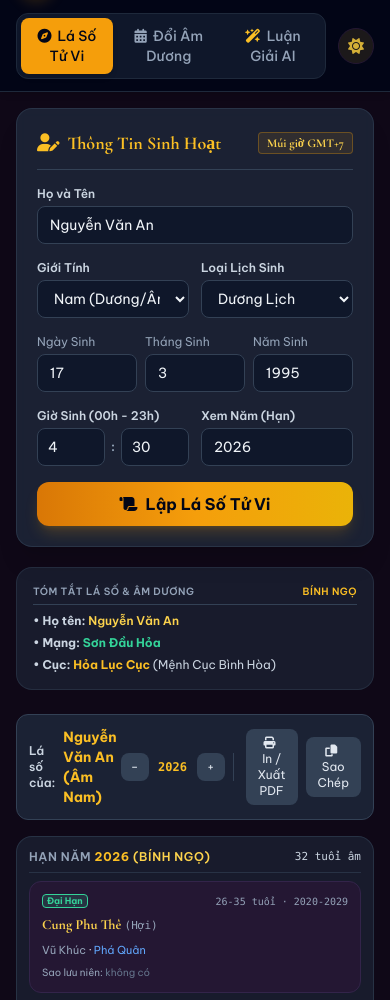
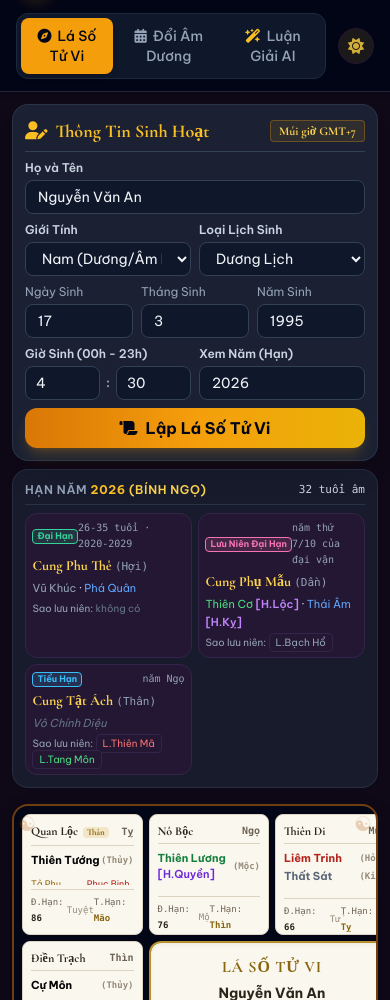
Before and after one commit to huv95/tuvi, a website: page pages/ansaotudong.html in a window 390 px wide. Shown: the part 59-1059 px from the top of the page. Drawn offline with nearby package versions, Linux system fonts and the light colour scheme.

Commit message:
refactor(ansaotudong): dời Hạn Năm sang sidebar, gọn trang vừa 1 màn hình
- Dời khối tóm tắt Đại Hạn/Lưu Niên/Tiểu Hạn từ trên bàn cờ xuống sidebar
  trái; bỏ dòng "Lá số của" và nút -/+ đổi năm vì trùng thông tin đã có
  sẵn (tên ở Tóm Tắt, năm ở ô "Xem Năm" trong form).
- Bỏ luôn thẻ "Tóm Tắt Lá Số & Âm Dương" và 2 nút In PDF/Sao Chép theo
  yêu cầu, dọn JS (quickTimeTag, summaryContent, copyChartSummary) không
  còn phần tử nào dùng tới.
- Khoá overflow:hidden cho html/body từ breakpoint lg trở lên, main +
  2 cột chuyển sang flex/h-full/min-h-0 để toàn trang vừa đúng 1 màn
  hình khi ở desktop, mỗi cột tự cuộn riêng nếu nội dung dài hơn chỗ
  còn lại. Dưới lg (điện thoại/tablet nhỏ) vẫn cuộn trang bình thường.

```diff
--- a/pages/ansaotudong.html
+++ b/pages/ansaotudong.html
@@ -41,6 +41,23 @@
 
     /* Khối đảo lá số sang nền giấy (.la-so-giay) và lớp .star-* đã chuyển về
        assets/theme.css — dùng chung với pages/xemhan.html. */
+
+    /* veTomTatHan() (assets/ui.js) tự chia lưới sm:2 cột / lg:3 cột theo BỀ
+       RỘNG MÀN HÌNH — hợp lý khi nằm trên bàn cờ (rộng) nhưng giờ dời sang
+       sidebar trái hẹp thì bị bóp chật. Ép về 2 cột cho vừa bề ngang thật
+       của khối này, đồng thời thu nhỏ padding để cả trang gọn trong 1 màn
+       hình, đỡ phải cuộn. */
+    #tom-tat-han .grid { grid-template-columns: repeat(2, minmax(0, 1fr)) !important; gap: 0.375rem !important; }
+    #tom-tat-han .the-han { padding: 0.4rem !important; }
+    #tom-tat-han .the-han > * + * { margin-top: 0.2rem !important; }
+
+    /* Toàn trang gọn trong 1 màn hình (không cuộn cả trang) từ breakpoint lg
+       trở lên — mỗi cột (form/tóm tắt bên trái, bàn cờ bên phải) tự cuộn
+       riêng nếu nội dung dài hơn chỗ còn lại, thay vì đẩy cả trang dài ra.
+       Dưới lg vẫn cuộn trang bình thường như trước (màn hình nhỏ, ít chỗ). */
+    @media (min-width: 1024px) {
+      html, body { overflow: hidden; }
+    }
 
     @media print {
       body { background: white !important; color: black !important; }
@@ -86,36 +103,36 @@
     </div>
   </header>
 
-  <main class="flex-1 max-w-7xl w-full mx-auto p-4 md:p-6 grid grid-cols-1 lg:grid-cols-12 gap-6">
+  <main class="flex-1 max-w-7xl w-full mx-auto p-3 md:p-5 grid grid-cols-1 lg:grid-cols-12 gap-4 lg:min-h-0 lg:overflow-hidden">
 
     <!-- Input Form Sidebar (Left) -->
-    <section class="lg:col-span-4 space-y-5 no-print">
-      <div class="bg-slate-800/80 border border-slate-700/60 rounded-2xl p-5 shadow-xl backdrop-blur-sm">
-        <h2 class="text-lg font-bold font-serif text-amber-400 border-b border-slate-700 pb-3 mb-4 flex items-center justify-between">
+    <section class="lg:col-span-4 space-y-2 no-print lg:h-full lg:min-h-0 lg:overflow-y-auto lg:pr-1">
+      <div class="bg-slate-800/80 border border-slate-700/60 rounded-2xl p-3 shadow-xl backdrop-blur-sm">
+        <h2 class="text-lg font-bold font-serif text-amber-400 border-b border-slate-700 pb-1.5 mb-2 flex items-center justify-between">
           <span><i class="fa-solid fa-user-pen mr-2"></i>Thông Tin Sinh Hoạt</span>
           <span class="text-xs px-2 py-0.5 rounded bg-amber-500/10 text-amber-300 border border-amber-500/30">Múi giờ GMT+7</span>
         </h2>
 
-        <form id="tuviForm" onsubmit="handleFormSubmit(event)" class="space-y-4">
+        <form id="tuviForm" onsubmit="handleFormSubmit(event)" class="space-y-2">
           <!-- Full Name -->
           <div>
             <label class="block text-xs font-semibold text-slate-300 mb-1">Họ và Tên</label>
             <input type="text" id="fullname" value="Nguyễn Văn An" required
-              class="w-full bg-slate-900 border border-slate-700 rounded-lg px-3 py-2 text-sm text-slate-100 focus:outline-none focus:border-amber-500 transition-colors">
+              class="w-full bg-slate-900 border border-slate-700 rounded-lg px-3 py-1.5 text-sm text-slate-100 focus:outline-none focus:border-amber-500 transition-colors">
           </div>
 
           <!-- Gender & Calendar Type -->
-          <div class="grid grid-cols-2 gap-3">
+          <div class="grid grid-cols-2 gap-2">
             <div>
               <label class="block text-xs font-semibold text-slate-300 mb-1">Giới Tính</label>
-              <select id="gender" class="w-full bg-slate-900 border border-slate-700 rounded-lg px-3 py-2 text-sm text-slate-100 focus:outline-none focus:border-amber-500">
+              <select id="gender" class="w-full bg-slate-900 border border-slate-700 rounded-lg px-3 py-1.5 text-sm text-slate-100 focus:outline-none focus:border-amber-500">
                 <option value="1">Nam (Dương/Âm Nam)</option>
                 <option value="0">Nữ (Dương/Âm Nữ)</option>
               </select>
             </div>
             <div>
               <label class="block text-xs font-semibold text-slate-300 mb-1">Loại Lịch Sinh</label>
-              <select id="calendarType" onchange="toggleCalendarType()" class="w-full bg-slate-900 border border-slate-700 rounded-lg px-3 py-2 text-sm text-slate-100 focus:outline-none focus:border-amber-500">
+              <select id="calendarType" onchange="toggleCalendarType()" class="w-full bg-slate-900 border border-slate-700 rounded-lg px-3 py-1.5 text-sm text-slate-100 focus:outline-none focus:border-amber-500">
                 <option value="solar">Dương Lịch</option>
                 <option value="lunar">Âm Lịch</option>
               </select>
@@ -127,36 +144,36 @@
             <div>
               <label class="block text-xs text-slate-400 mb-1">Ngày Sinh</label>
               <input type="number" id="day" min="1" max="31" value="17" required
-                class="w-full bg-slate-900 border border-slate-700 rounded-lg px-3 py-2 text-sm text-slate-100 focus:outline-none focus:border-amber-500">
+                class="w-full bg-slate-900 border border-slate-700 rounded-lg px-3 py-1.5 text-sm text-slate-100 focus:outline-none focus:border-amber-500">
             </div>
             <div>
               <label class="block text-xs text-slate-400 mb-1">Tháng Sinh</label>
               <input type="number" id="month" min="1" max="12" value="3" required
-                class="w-full bg-slate-900 border border-slate-700 rounded-lg px-3 py-2 text-sm text-slate-100 focus:outline-none focus:border-amber-500">
+                class="w-full bg-slate-900 border border-slate-700 rounded-lg px-3 py-1.5 text-sm text-slate-100 focus:outline-none focus:border-amber-500">
             </div>
             <div>
               <label class="block text-xs text-slate-400 mb-1">Năm Sinh</label>
               <input type="number" id="year" min="1900" max="2100" value="1995" required
-                class="w-full bg-slate-900 border border-slate-700 rounded-lg px-3 py-2 text-sm text-slate-100 focus:outline-none focus:border-amber-500">
+                class="w-full bg-slate-900 border border-slate-700 rounded-lg px-3 py-1.5 text-sm text-slate-100 focus:outline-none focus:border-amber-500">
             </div>
           </div>
 
           <!-- Time & Viewing Year -->
-          <div class="grid grid-cols-2 gap-3">
+          <div class="grid grid-cols-2 gap-2">
             <div>
               <label class="block text-xs font-semibold text-slate-300 mb-1">Giờ Sinh (00h - 23h)</label>
               <div class="flex items-center gap-1.5">
                 <input type="number" id="hour" min="0" max="23" value="4" placeholder="Giờ" required
-                  class="w-full bg-slate-900 border border-slate-700 rounded-lg px-2.5 py-2 text-sm text-slate-100 focus:outline-none focus:border-amber-500">
+                  class="w-full bg-slate-900 border border-slate-700 rounded-lg px-2.5 py-1.5 text-sm text-slate-100 focus:outline-none focus:border-amber-500">
                 <span class="text-xs text-slate-400 font-bold">:</span>
                 <input type="number" id="minute" min="0" max="59" value="30" placeholder="Phút" required
-                  class="w-full bg-slate-900 border border-slate-700 rounded-lg px-2.5 py-2 text-sm text-slate-100 focus:outline-none focus:border-amber-500">
+                  class="w-full bg-slate-900 border border-slate-700 rounded-lg px-2.5 py-1.5 text-sm text-slate-100 focus:outline-none focus:border-amber-500">
               </div>
             </div>
             <div>
               <label class="block text-xs font-semibold text-slate-300 mb-1">Xem Năm (Hạn)</label>
               <input type="number" id="viewYear" min="1950" max="2100" value="2026" required
-                class="w-full bg-slate-900 border border-slate-700 rounded-lg px-3 py-2 text-sm text-slate-100 focus:outline-none focus:border-amber-500">
+                class="w-full bg-slate-900 border border-slate-700 rounded-lg px-3 py-1.5 text-sm text-slate-100 focus:outline-none focus:border-amber-500">
             </div>
           </div>
 
@@ -170,59 +187,36 @@
 
           <!-- Submit Button -->
           <button type="submit"
-            class="w-full mt-2 bg-gradient-to-r from-amber-600 via-amber-500 to-yellow-500 hover:from-amber-500 hover:to-yellow-400 text-slate-950 font-bold py-2.5 px-4 rounded-xl shadow-lg shadow-amber-500/20 transition-all flex items-center justify-center gap-2">
+            class="w-full mt-1 bg-gradient-to-r from-amber-600 via-amber-500 to-yellow-500 hover:from-amber-500 hover:to-yellow-400 text-slate-950 font-bold py-2 px-4 rounded-xl shadow-lg shadow-amber-500/20 transition-all flex items-center justify-center gap-2">
             <i class="fa-solid fa-scroll"></i> Lập Lá Số Tử Vi
           </button>
         </form>
       </div>
 
-      <div id="quickInfoCard" class="bg-slate-800/60 border border-slate-700/50 rounded-2xl p-4 text-xs space-y-2">
-        <div class="text-slate-400 uppercase tracking-wider font-semibold text-[10px] border-b border-slate-700 pb-1 flex items-center justify-between">
-          <span>Tóm Tắt Lá Số & Âm Dương</span>
-          <span id="quickTimeTag" class="text-amber-400">--</span>
-        </div>
-        <div id="summaryContent" class="space-y-1.5 text-slate-300">
-          <p class="text-slate-400 italic">Vui lòng bấm "Lập Lá Số Tử Vi" để cập nhật dữ liệu.</p>
+      <!-- Hạn năm (đại/lưu niên/tiểu hạn): dời từ trên bàn cờ sang đây để
+           bàn cờ bên phải chỉ còn mỗi bàn cờ. Bỏ dòng "Lá số của" và nút -/+
+           đổi năm (đã có ô "Xem Năm (Hạn)" trong form) vì trùng thông tin. -->
+      <div class="bg-slate-800/60 border border-slate-700/50 rounded-2xl p-3 text-xs">
+        <!-- Tóm tắt hạn năm xem: vẽ bằng veTomTatHan(), xem assets/ui.js -->
+        <div id="tom-tat-han">
+          <p class="text-slate-400 italic">Lập lá số để xem hạn của năm đang chọn.</p>
         </div>
       </div>
     </section>
 
-    <section class="lg:col-span-8 space-y-6">
+    <section class="lg:col-span-8 space-y-4 lg:h-full lg:min-h-0 lg:flex lg:flex-col lg:overflow-y-auto">
 
-      <!-- TAB 1: Lá Số Tử Vi Grid -->
-      <div id="tab-chart" class="tab-content block space-y-4">
-        <!-- Control Bar above chart -->
-        <div class="flex items-center justify-between bg-slate-800/80 border border-slate-700 p-3 rounded-xl no-print">
-          <div class="flex items-center gap-2">
-            <span class="text-xs font-semibold text-slate-300">Lá số của:</span>
-            <span id="chartOwner" class="text-sm font-bold text-amber-400">Chưa tạo</span>
-          </div>
-          <div class="flex items-center gap-2">
-            <!-- Đổi nhanh năm xem hạn, lập lại lá số ngay (không cần cuộn lên form) -->
-            <div class="flex items-center gap-1 mr-1 border-r border-slate-700 pr-2">
-              <span class="text-xs text-slate-400 hidden sm:inline">Hạn năm</span>
-              <button onclick="doiNamXem(-1)" title="Năm trước"
-                class="w-7 h-7 rounded-lg bg-slate-700 hover:bg-slate-600 text-slate-200 text-xs">−</button>
-              <span id="namXemTag" class="text-xs font-bold text-amber-400 font-mono w-10 text-center">--</span>
-              <button onclick="doiNamXem(1)" title="Năm sau"
-                class="w-7 h-7 rounded-lg bg-slate-700 hover:bg-slate-600 text-slate-200 text-xs">+</button>
-            </div>
-            <button onclick="window.print()" class="px-3 py-1.5 text-xs rounded-lg bg-slate-700 hover:bg-slate-600 text-slate-200 transition-colors">
-              <i class="fa-solid fa-print mr-1"></i> In / Xuất PDF
-            </button>
-            <button onclick="copyChartSummary()" class="px-3 py-1.5 text-xs rounded-lg bg-slate-700 hover:bg-slate-600 text-slate-200 transition-colors">
-              <i class="fa-solid fa-copy mr-1"></i> Sao Chép
-            </button>
-          </div>
-        </div>
-
-        <!-- Tóm tắt hạn năm xem: vẽ bằng veTomTatHan(), xem assets/ui.js -->
-        <div id="tom-tat-han" class="bg-slate-800/60 border border-slate-700/60 rounded-2xl p-3 no-print">
-          <p class="text-xs text-slate-400 italic">Lập lá số để xem hạn của năm đang chọn.</p>
-        </div>
-
+      <!-- TAB 1: Lá Số Tử Vi Grid. #tab-chart chỉ mang class ẩn/hiện (block/
+           hidden, đổi bằng switchTab()) — cố tình KHÔNG gắn lg:flex thẳng lên
+           đây, vì class hiển thị responsive sẽ thắng .hidden theo thứ tự CSS
+           của Tailwind (cùng độ đặc hiệu, biến thể lg: sinh sau nên đè lên),
+           khiến tab bị ẩn vẫn hiện ra ở màn hình lớn. Layout flex thật nằm ở
+           div bọc bên trong, không bị đụng tới khi #tab-chart bị thêm class
+           hidden. -->
+      <div id="tab-chart" class="tab-content block lg:flex-1 lg:min-h-0">
+        <div class="lg:h-full lg:min-h-0 lg:flex lg:flex-col">
           <!-- Tử Vi 12 Cung Grid Container -->
-        <div class="print-area la-so-giay giay bg-slate-950 border-2 border-amber-600/50 rounded-2xl p-2 md:p-3 shadow-2xl relative overflow-hidden">
+          <div class="print-area la-so-giay giay bg-slate-950 border-2 border-amber-600/50 rounded-2xl p-2 md:p-3 shadow-2xl relative overflow-hidden lg:flex-1 lg:min-h-0">
 
             <div class="absolute top-1 left-1 text-amber-700/25 text-xl pointer-events-none">☯</div>
             <div class="absolute top-1 right-1 text-amber-700/25 text-xl pointer-events-none">☯</div>
@@ -230,11 +224,12 @@
             <div class="absolute bottom-1 right-1 text-amber-700/25 text-xl pointer-events-none">☯</div>
 
             <!-- 12 cung + Thiên Bàn giữa: vẽ bằng veDiaBan(), xem assets/ui.js -->
-          <div id="dia-ban" class="grid grid-cols-4 grid-rows-4 gap-1.5 md:gap-2 aspect-square md:aspect-auto min-h-[700px] text-slate-200 text-xs"></div>
+            <div id="dia-ban" class="grid grid-cols-4 grid-rows-4 gap-1.5 md:gap-2 aspect-square lg:aspect-auto min-h-[500px] lg:min-h-0 lg:h-full text-slate-200 text-xs"></div>
+          </div>
         </div>
       </div>
 
-      <div id="tab-convert" class="tab-content hidden space-y-4">
+      <div id="tab-convert" class="tab-content hidden space-y-4 lg:flex-1 lg:min-h-0 lg:overflow-y-auto">
         <div class="bg-slate-800/80 border border-slate-700/60 rounded-2xl p-5 shadow-xl">
           <h2 class="text-lg font-bold font-serif text-amber-400 mb-4 border-b border-slate-700 pb-2">
             <i class="fa-solid fa-calculator mr-2"></i>Tra Cứu & Chuyển Đổi Lịch Âm - Dương
@@ -280,7 +275,7 @@
         </div>
       </div>
 
-      <div id="tab-ai" class="tab-content hidden space-y-4">
+      <div id="tab-ai" class="tab-content hidden space-y-4 lg:flex-1 lg:min-h-0 lg:overflow-y-auto">
         <div class="bg-slate-800/80 border border-slate-700/60 rounded-2xl p-5 shadow-xl">
           <div class="flex flex-wrap items-center justify-between gap-3 border-b border-slate-700 pb-3 mb-4">
             <div>
@@ -358,14 +353,6 @@
           currentChartData = generateTuViChart(data);
           renderChartUI(currentChartData);
           renderConverterUI(currentChartData);
-
-          document.getElementById('chartOwner').textContent = `${data.name} (${currentChartData.userInfo.amDuongNamNu})`;
-          document.getElementById('quickTimeTag').textContent = currentChartData.userInfo.viewYearCanChi;
-          document.getElementById('summaryContent').innerHTML = `
-            <p>• <strong>Họ tên:</strong> <span class="text-amber-300 font-semibold">${currentChartData.userInfo.name}</span></p>
-            <p>• <strong>Mạng:</strong> <span class="text-emerald-400 font-bold">${currentChartData.userInfo.napAm}</span></p>
-            <p>• <strong>Cục:</strong> <span class="text-amber-400 font-bold">${currentChartData.userInfo.cuc.name}</span> (${currentChartData.userInfo.tuongSinhText})</p>
-          `;
         }
 
         function renderChartUI(chartPackage) {
@@ -374,17 +361,6 @@
           const oHan = document.getElementById('tom-tat-han');
           oHan.innerHTML = '';
           oHan.appendChild(veTomTatHan(chartPackage));
-          document.getElementById('namXemTag').textContent = chartPackage.userInfo.viewYear;
-        }
-
-        // Bước năm xem hạn lên/xuống rồi lập lại lá số — sao lưu niên và cung
-        // đại/tiểu hạn đều phụ thuộc năm xem nên phải tính lại cả lá số.
-        function doiNamXem(buoc) {
-          const o = document.getElementById('viewYear');
-          const nam = (parseInt(o.value) || new Date().getFullYear()) + buoc;
-          if (nam < parseInt(o.min) || nam > parseInt(o.max)) return;
-          o.value = nam;
-          handleFormSubmit();
         }
 
         function renderConverterUI(chartPackage) {
@@ -533,20 +509,6 @@
           }
         }
 
-        function copyChartSummary() {
-          if (!currentChartData) return;
-          let info = currentChartData.userInfo;
-          let text = `LÁ SỐ TỬ VI: ${info.name}\n${info.gender} - ${info.amDuongNamNu}\nDương Lịch: ${info.solarStr}\nÂm Lịch: ${info.lunarStr}\nGiờ Sinh: ${info.hourStr}\nMạng: ${info.napAm}\nCục: ${info.cuc.name} (${info.tuongSinhText})`;
-
-          let temp = document.createElement('textarea');
-          temp.value = text;
-          document.body.appendChild(temp);
-          temp.select();
-          document.execCommand('copy');
-          document.body.removeChild(temp);
-          alert('Đã sao chép đầy đủ tóm tắt lá số vào bộ nhớ tạm!');
-        }
-
         // Auto initialize on load
         window.onload = function() {
           handleFormSubmit();
@@ -556,13 +518,11 @@
       // <script type="module"> có scope riêng nên phải gắn tay lên window.
       Object.assign(window, {
         handleFormSubmit,
-        doiNamXem,
         switchTab,
         toggleCalendarType,
         openCungModal,
         closeCungModal,
         generateAiInterpretation,
-        copyChartSummary,
       });
     </script>
 </body>
```
Lines whose indentation alone changed are shown as unchanged.
